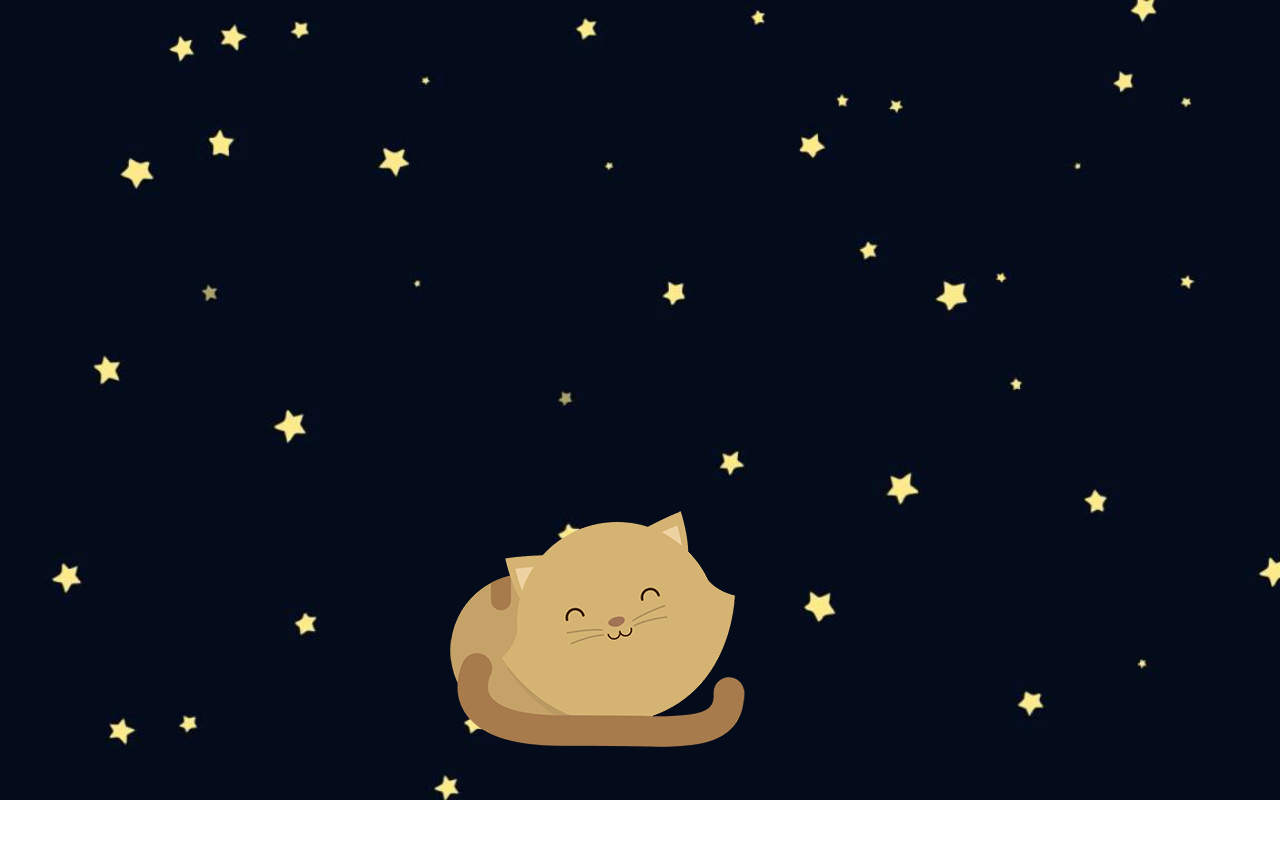
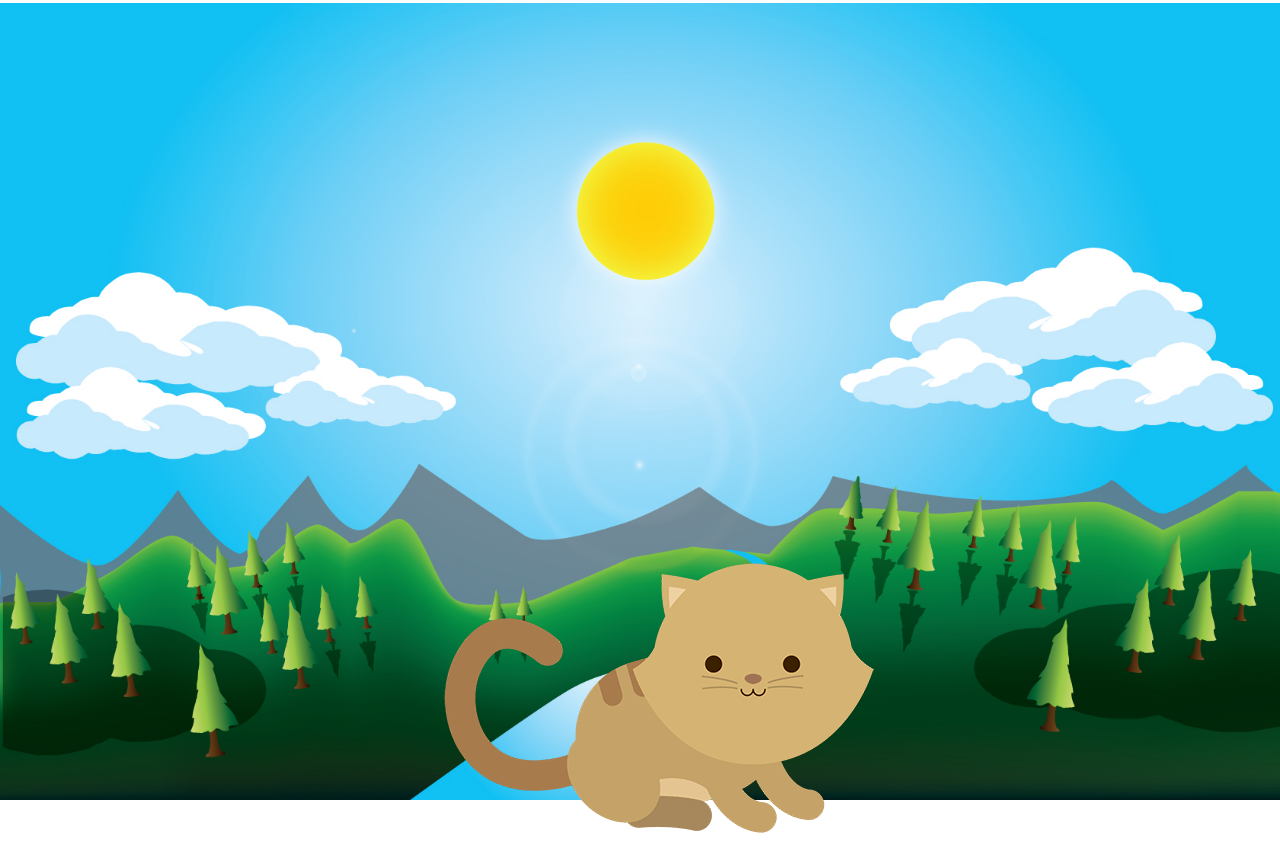
Before and after one commit to LizbethFP/kitten, a plain HTML site: page index.html in a window 1280 px wide. Before the commit the page ends 800 px from the top, so only its background shows below. Drawn offline with Linux system fonts and the light colour scheme.

Commit message:
quitando altura de media query

```diff
--- a/css/main.css
+++ b/css/main.css
@@ -344,7 +344,7 @@
 }
 
 /* tablet's display */
-@media (min-width: 768px) and (min-height: 700px) {
+@media (min-width: 768px) {
   .view-mobile {
     display: none;
   }
@@ -360,7 +360,7 @@
 }
 
 /* desktop's display */
-@media (min-width: 992px) and (min-height: 900px) {
+@media (min-width: 992px) {
   .view-mobile {
     display: none;
   }
@@ -379,6 +379,7 @@
   background-repeat: no-repeat;
   background-size: cover;
   height: 100vh;
+  width: 100%;
 }
 
 .bg-image-desktop {
```
